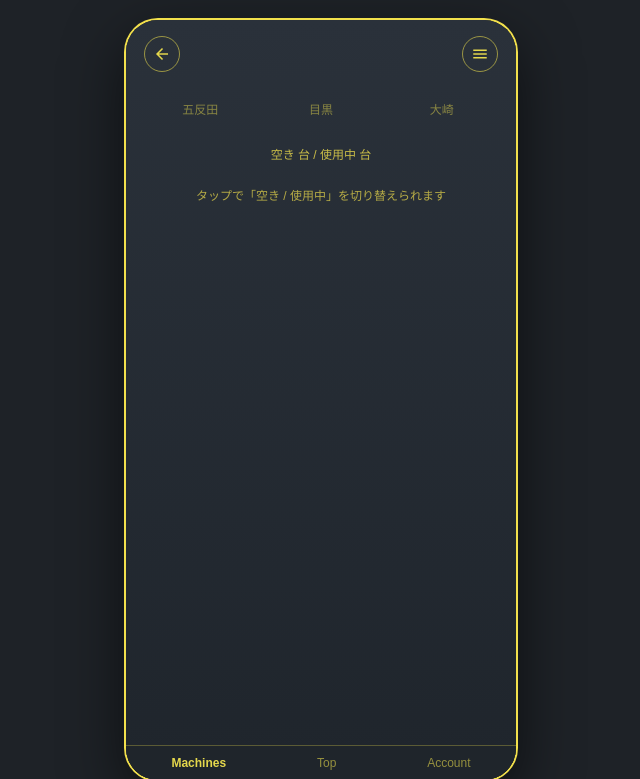
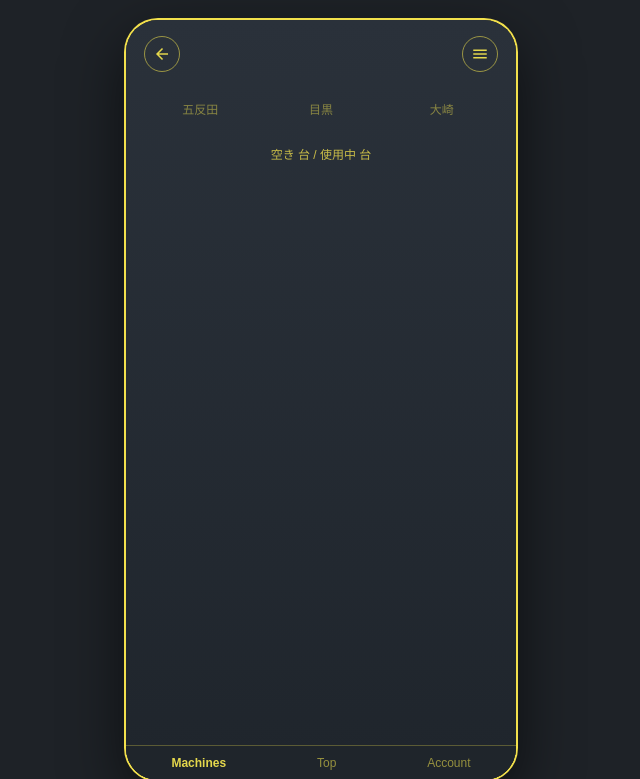
Before and after one commit to Tech-Jam-KDG-2026-Winter/Team-2-Django, a Django app: template templates/machines.html in a window 1280 px wide. Shown: the top 779 px of the page, without its empty margins (319-959 px from the left). Run offline with Django 5.2, Linux system fonts and the light colour scheme; the template is opened without the code that fills it, so the values that code supplies are empty.

Commit message:
UI上の不要表記をコメントアウト

```diff
--- a/templates/machines.html
+++ b/templates/machines.html
@@ -50,9 +50,9 @@
 <!-- スクロール -->
 <div class="scroll-area">
 
-  <p class="hint">
+  <!-- <p class="hint">
     タップで「空き / 使用中」を切り替えられます
-  </p>
+  </p> -->
 
   <section class="machine-list grid">
 
```
